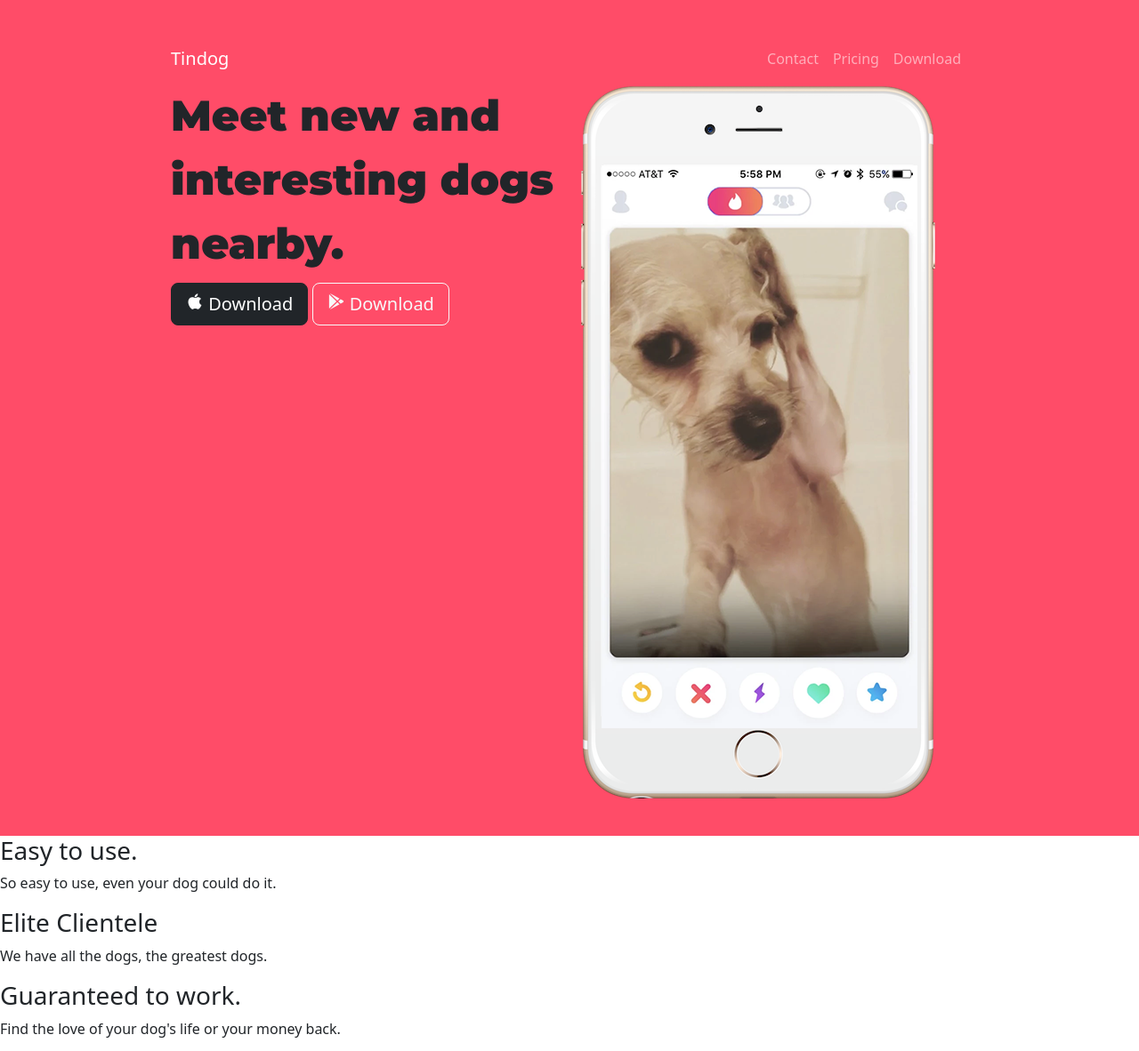
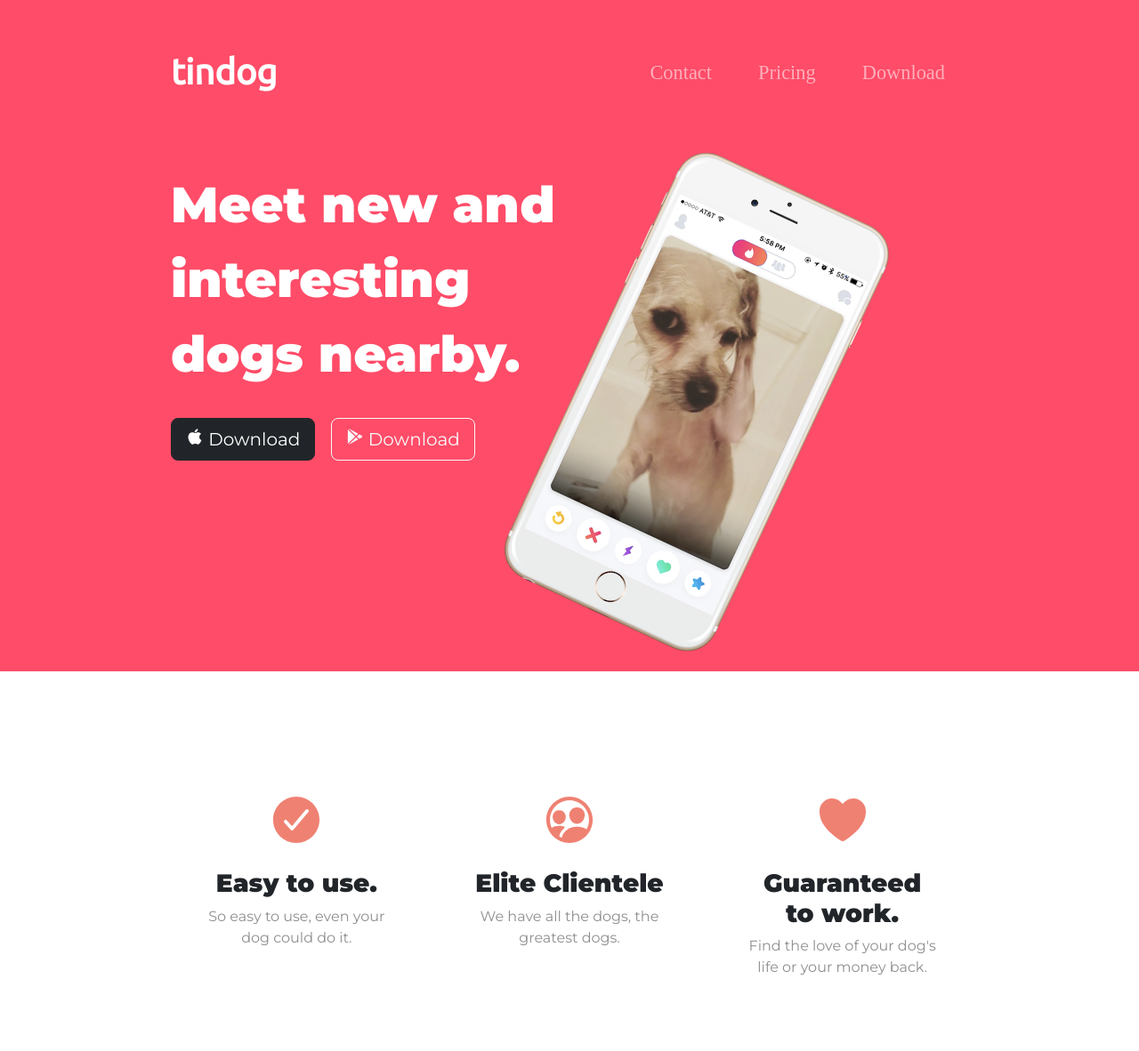
Before and after one commit to usamapal01/TinDog-Project, a plain HTML site: page index.html in a window 1280 px wide. Shown: the top 1182 px of the page at 89% size. Drawn offline with nearby package versions, Linux system fonts and the light colour scheme.

Commit message:
building feature section
Fixed font, added icons and added hover state over icons

```diff
--- a/css/styles.css
+++ b/css/styles.css
@@ -1,17 +1,96 @@
-
+body {
+  font-family: 'Montserrat';
+}
 #title {
   background-color: #ff4c68;
+  color: White;
 }
 
 .container-fluid{
   padding: 3% 15%;
 }
 
+
+
+
+
+.rotateImage{
+  transform: rotate(25deg);
+  padding-top: 2.5rem;
+}
+
 h1 {
 
   font-family: 'Montserrat', sans-serif;
-  font-size: 3rem;
+  font-size: 3.5rem;
   font-weight: 900;
   line-height: 1.5;
 
 }
+
+h3 {
+  font-family: "Montserrat-bold"
+  font-size: 1.5rem;
+  font-weight: 600;
+}
+
+p{
+  color: #8f8f8f
+}
+
+/* Navigation Bar */
+
+.navbar {
+  padding-bottom: 4.5rem
+}
+
+
+.navbar-brand
+{
+  font-family: 'Ubuntu', sans-serif;
+  font-size: 2.5rem;
+  font-weight: bold;
+}
+
+.nav-item {
+  padding: 0 18px;
+}
+
+.nav-link{
+  font-size: 1.4rem;
+  font-family: "Montserrat-Light"
+}
+
+/* Download Buttons */
+.download-button {
+  margin: 5% 3% 5% 0%;
+}
+
+/* Title Image */
+
+.title-image {
+  width: 60%;
+  transform: rotate(25deg)
+}
+
+/* Features */
+
+#features{
+  padding: 7% 15%;
+}
+
+.feature-box{
+  text-align: center;
+  padding: 5%;
+}
+
+.feature-box-icon{
+  font-size: 64px;
+  color: #ef8172;
+  margin-bottom: 1rem;
+}
+
+.feature-box-icon:hover{
+  color: #ff4c68;
+  font-size: 128px;
+}
--- a/index.html
+++ b/index.html
@@ -9,6 +9,7 @@
   <link rel="preconnect" href="https://fonts.googleapis.com">
   <link rel="preconnect" href="https://fonts.gstatic.com" crossorigin>
   <link href="https://fonts.googleapis.com/css2?family=Montserrat:wght@100;400;900&display=swap" rel="stylesheet">
+  <link href="https://fonts.googleapis.com/css2?family=Montserrat|Ubuntu" rel="stylesheet">
 
   <!-- bootstrap -->
   <link href="https://cdn.jsdelivr.net/npm/bootstrap@5.2.0-beta1/dist/css/bootstrap.min.css" rel="stylesheet" integrity="sha384-0evHe/X+R7YkIZDRvuzKMRqM+OrBnVFBL6DOitfPri4tjfHxaWutUpFmBp4vmVor" crossorigin="anonymous">
@@ -29,13 +30,13 @@
 
   <section id="title">
 
-
+  <!-- This will put everything in the middle -->
   <div class="container-fluid">   <!-- nav bar and title resides in this div -->
 
 
     <!-- Nav Bar -->
     <nav class="navbar navbar-expand-lg navbar-dark">
-        <a class="navbar-brand" href="">Tindog</a>
+        <a class="navbar-brand" href="">tindog</a>
         <button class="navbar-toggler" type="button" data-toggle="collapse" data-target="#navbarSupportedContent" aria-controls="navbarSupportedContent" aria-expanded="false" aria-label="Toggle navigation">
           <span class="navbar-toggler-icon"></span>
         </button>
@@ -55,21 +56,19 @@
     </nav>
 
 
-
-
     <!-- Title -->
 
     <div class="row">
       <div class="col-lg-6">
         <h1>Meet new and interesting dogs nearby.</h1>
-        <button type="button" class="btn btn-dark btn-lg">
+        <button type="button" class="btn btn-dark btn-lg download-button">
           <ion-icon name="logo-apple"></ion-icon> Download</button>
-        <button type="button" class="btn btn-outline-light btn-lg">
+        <button type="button" class="btn btn-outline-light btn-lg download-button">
           <ion-icon name="logo-google-playstore"></ion-icon> Download</button>
       </div>
 
       <div class="col-lg-6">
-        <img src="images/iphone6.png" alt="iphone-mockup">
+        <img class="title-image"src="images/iphone6.png" alt="iphone-mockup" >
       </div>
 
     </div>
@@ -81,14 +80,34 @@
 
   <section id="features">
 
+      <div class="row">
+        <div class="feature-box col-lg-4 col-md-12">
+          <ion-icon class="feature-box-icon" name="checkmark-circle"></ion-icon>
           <h3>Easy to use.</h3>
           <p>So easy to use, even your dog could do it.</p>
+        </div>
 
+        <div class=" feature-box col-lg-4 col-md-12">
+          <ion-icon class="feature-box-icon" name="people-circle-outline"></ion-icon>
           <h3>Elite Clientele</h3>
           <p>We have all the dogs, the greatest dogs.</p>
+        </div>
 
+        <div class="feature-box col-lg-4 col-md-12">
+          <ion-icon class="feature-box-icon" name="heart"></ion-icon>
           <h3>Guaranteed to work.</h3>
           <p>Find the love of your dog's life or your money back.</p>
+        </div>
+
+
+
+
+
+
+
+
+
+
 
   </section>
 
```
Lines whose indentation alone changed are shown as unchanged.
